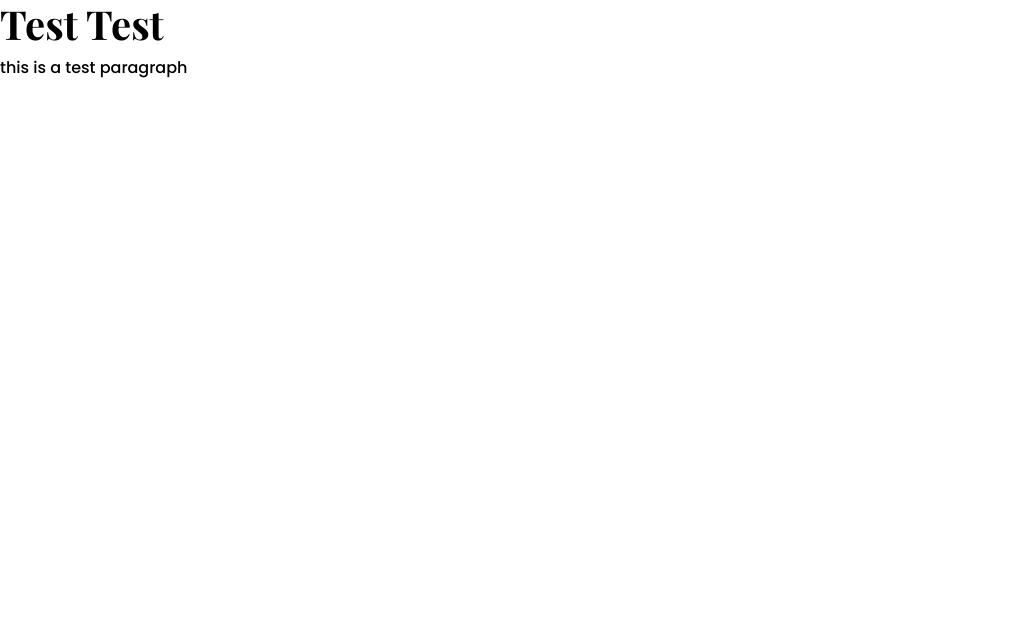
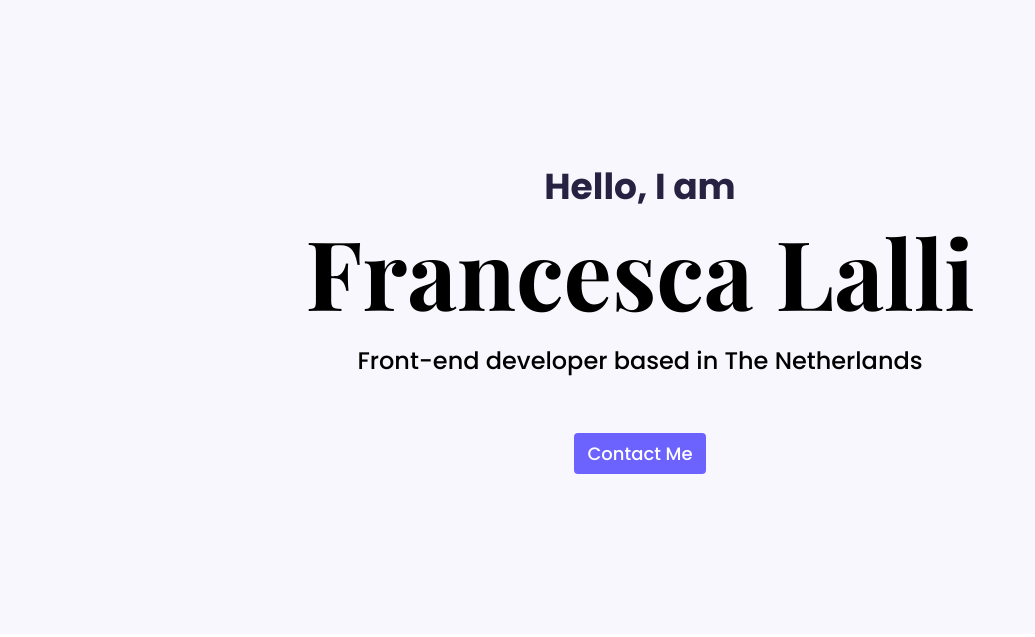
Before and after one commit to Flall/portfolio-project, a plain HTML site: page index.html in a window 1280 px wide. Shown: the whole page, without its empty margins (0-1035 px from the left). Drawn offline with nearby package versions, Linux system fonts and the light colour scheme.

Commit message:
Hero structure created in HMTL and CSS-styled

```diff
--- a/index.html
+++ b/index.html
@@ -29,7 +29,13 @@
     <title>Document</title>
   </head>
   <body>
-    <h1>Test Test</h1>
-    <p>this is a test paragraph</p>
+    <div class="hero">
+      <p>Hello, I am</p>
+      <h1>Francesca Lalli</h1>
+      <h2 class="mb-5">Front-end developer based in The Netherlands</h2>
+      <div>
+        <a href="" class="btn btn-branding">Contact Me</a>
+      </div>
+    </div>
   </body>
 </html>
--- a/styles/portfolio.css
+++ b/styles/portfolio.css
@@ -1,14 +1,61 @@
 /*font-family: 'Playfair Display', serif;
 font-family: 'Poppins', sans-serif;*/
 
+:root {
+  --branding-color: #6c63ff;
+  --secondary-color: #f9f7fe;
+  --heading-font-family: "Playfair Display", serif;
+  --default-font-family: "Poppins", sans-serif;
+}
+
+body {
+  font-family: var(--default-font-family);
+}
+
+h1,
+h2,
+h3,
+h4,
+h5 {
+  color: black;
+  font-family: var(--heading-font-family);
+  font-weight: bold;
+}
+
 h1 {
-  color: black;
-  font-family: "Playfair Display", serif;
-  font-weight: bold;
+  font-size: 96px;
 }
 
 p {
   color: black;
-  font-family: "Poppins", sans-serif;
   font-weight: medium;
 }
+
+.hero {
+  background-color: var(--secondary-color);
+  text-align: center;
+  padding: 160px 20px;
+}
+
+.hero p {
+  font-size: 36px;
+  font-weight: bold;
+  margin: 0;
+  color: #272142;
+}
+
+.hero h2 {
+  font-family: var(--default-font-family);
+  font-size: 24px;
+  font-weight: normal;
+  line-height: 2;
+}
+
+.btn-branding {
+  background: var(--branding-color);
+  border-radius: 4px;
+  color: white;
+  padding: 12px, 20px;
+  font-size: 18px;
+  line-height: 27px;
+}
```
